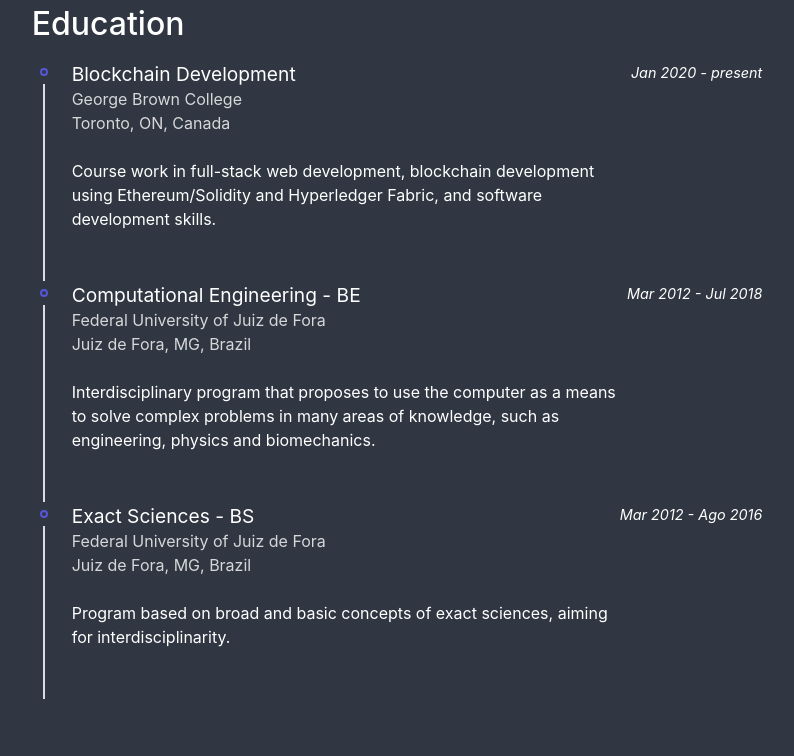
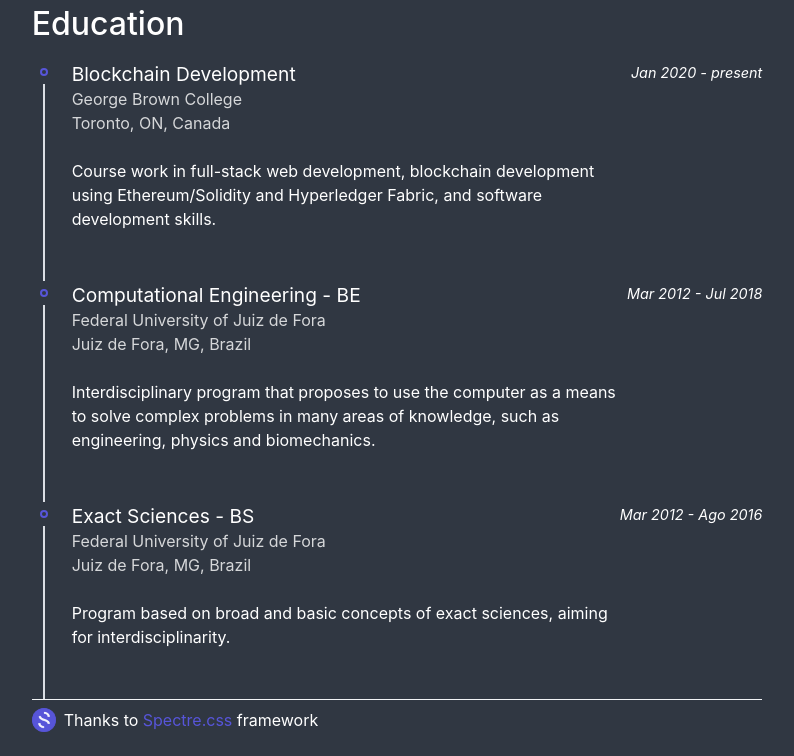
Before and after one commit to LorranSutter/LorranSutter.github.io, a plain HTML site: page index.html in a window 1280 px wide. Shown: the part 2074-2830 px from the top of the page, without its empty margins (243-1037 px from the left). Before the commit the page ends 2799 px from the top, so only its background shows below. Drawn offline with nearby package versions, Linux system fonts and the light colour scheme.

Commit message:
Spectre footer credits

```diff
--- a/index.html
+++ b/index.html
@@ -21,7 +21,6 @@
 	<body id="body" class="bg-dark">
 		<main
 			class="container col-6 col-mx-auto col-xl-7 col-lg-8 col-md-9 col-sm-12"
-			style="margin-bottom: 50px;"
 		>
 			<section>
 				<div class="container section section-hero text-center">
@@ -513,7 +512,9 @@
 								<div class="tile">
 									<div class="tile-content">
 										<p class="tile-subtitle">
-											<span class="text-large">Computational Engineering - BE</span>
+											<span class="text-large"
+												>Computational Engineering - BE</span
+											>
 											<br />
 											<span class="text-muted">
 												Federal University of Juiz de Fora
@@ -564,7 +565,24 @@
 					</div>
 				</div>
 			</section>
+			<div class="divider"></div>
 		</main>
+		<footer
+			class="p-sticky container col-6 col-mx-auto col-xl-7 col-lg-8 col-md-9 col-sm-12"
+		>
+			<div class="columns">
+				<figure class="avatar avatar-sm ml-2">
+					<img src="img/spectre-logo.svg" alt="Spectre logo">
+				  </figure>
+				<p class="ml-2">
+					Thanks to
+					<a href="https://picturepan2.github.io/spectre/index.html">
+						Spectre.css
+					</a>
+					framework
+				</p>
+			</div>
+		</footer>
 		<script src="js/index.js"></script>
 	</body>
 </html>
```
Also changed, not shown: img/spectre-logo.svg (added).
